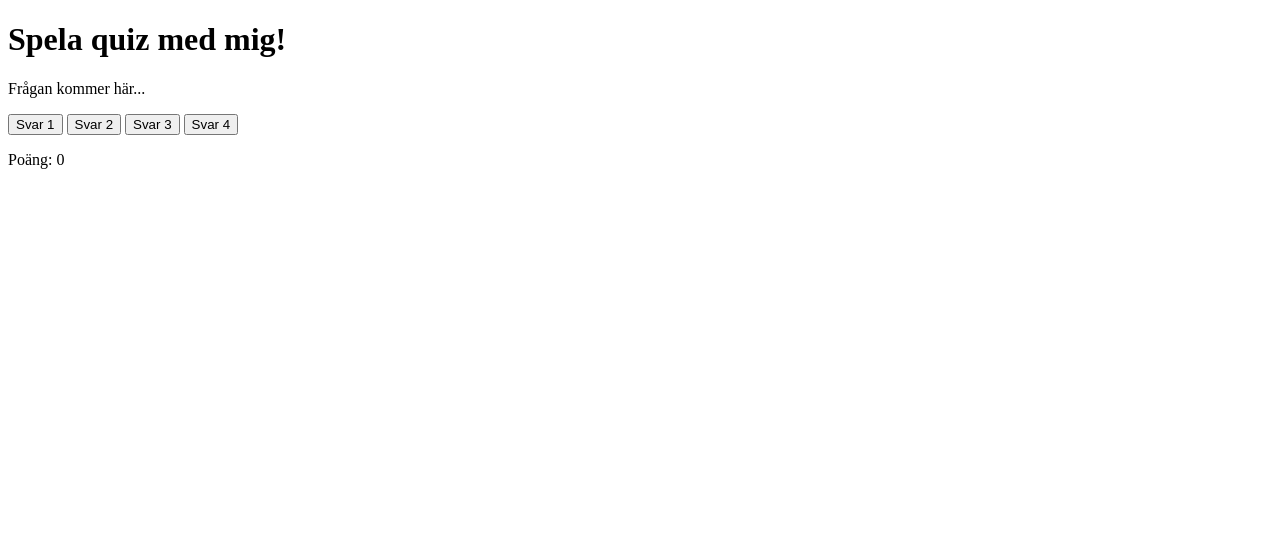
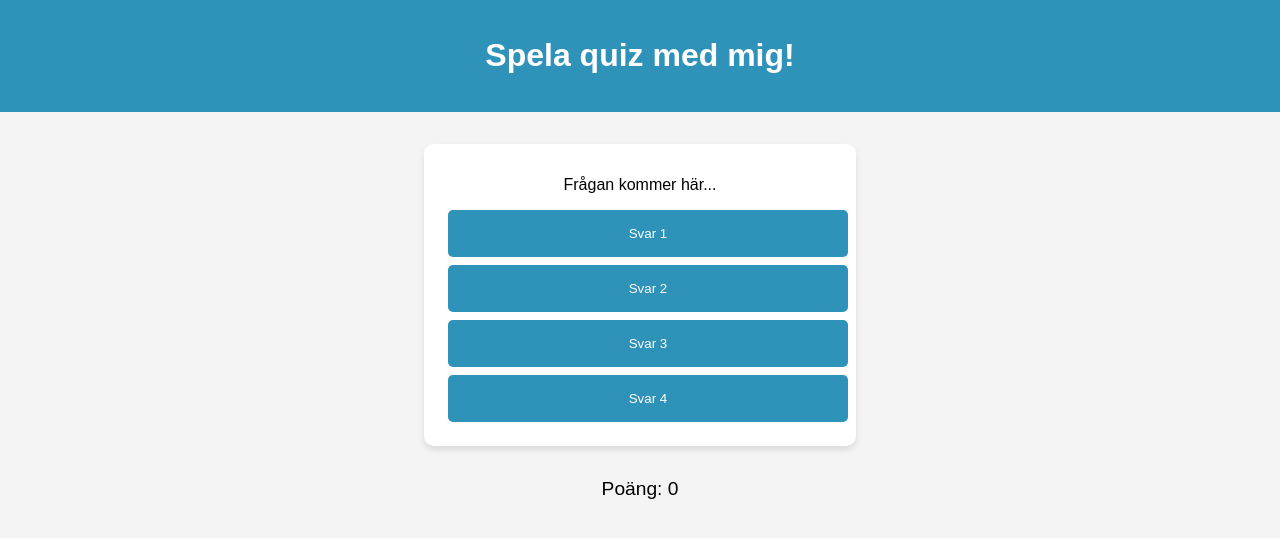
Before and after one commit to hannasahlberg/github-lektion, a plain HTML site: page index.html in a window 1280 px wide. Drawn offline with Linux system fonts and the light colour scheme.

Commit message:
some style

```diff
--- a/index.html
+++ b/index.html
@@ -4,6 +4,7 @@
     <meta charset="UTF-8">
     <meta name="viewport" content="width=device-width, initial-scale=1.0">
     <title>Quizapp</title>
+    <link rel="stylesheet" href="style.css">
 </head>
 <body>
     <header>
--- /dev/null
+++ b/style.css
@@ -0,0 +1,42 @@
+body{
+    font-family: Arial, Helvetica, sans-serif;
+    text-align: center;
+    background-color: #f4f4f4;
+    margin: 0;
+    padding: 0;
+}
+
+header{
+    background-color: #278eb7f5;
+    color: white;
+    padding: 1rem;
+}
+
+#quiz-container{
+    margin: 2rem auto;
+    padding: 1rem;
+    max-width: 400px;
+    background-color: white;
+    border-radius: 10px;
+    box-shadow: 0 4px 6px rgba(0, 0, 0, 0.1);
+}
+
+button{
+    display: block;
+    width: 100%;
+    margin: 0.5rem;
+    padding: 1rem;
+    background-color:#278eb7f5 ;
+    color: white;
+    border: none;
+    border-radius: 5px;
+    cursor: pointer;
+}
+
+button:hover{
+    background-color: #5ebbdff5 ;
+}
+
+#score{
+    font-size: 1.2rem;
+}
```
